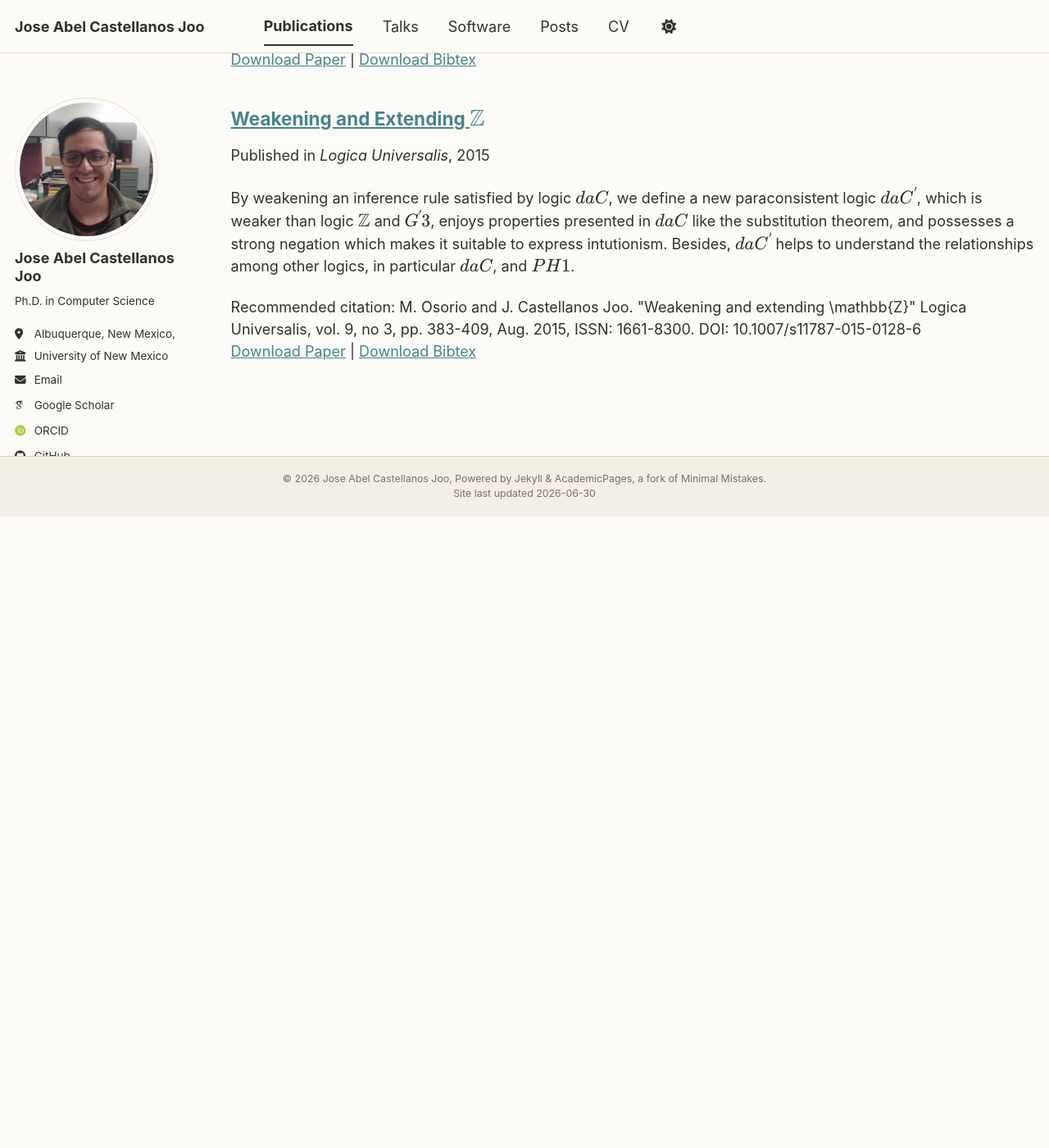
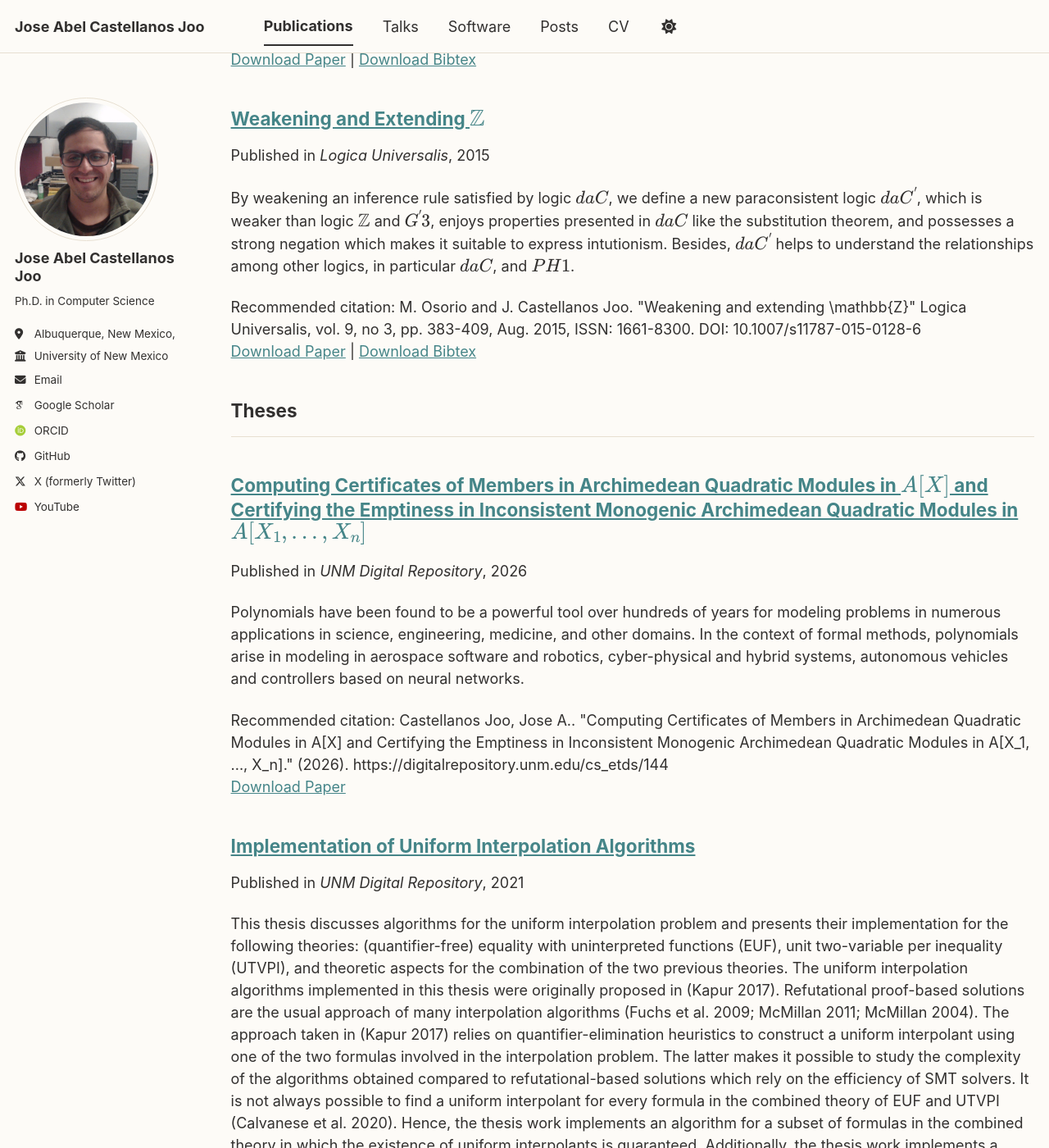
Before and after one commit to jcastellanosjoo/jcastellanosjoo.github.io, a Jekyll site: the page built from _pages/publications.html, in a window 1280 px wide and 1400 px high, scrolled down 3012 px. Shown: the whole window at 82% size. Built offline with Jekyll 4.4.1, drawn with Linux system fonts in a browser that asks for light colours; some web fonts are replaced; a script bundle is joined from its source files by our own code; library files that are not in the unit come from our copies; before the commit the page ends 3642 px from its top, so only the background shows below that; some of the changed text lies outside the part shown.

Commit message:
Add theses.

```diff
--- a/_config.yml
+++ b/_config.yml
@@ -91,6 +91,8 @@ publication_category:
     title: 'Journal Articles'
   books:
     title: 'Books'
+  theses:
+    title: 'Theses'
 
 # Site Settings
 teaser                   :  # filename of teaser fallback teaser image placed in /images/ for social media previews
--- /dev/null
+++ b/_publications/computing_certificates_archimedean_qm_univariate.md
@@ -0,0 +1,35 @@
+---
+title: "Computing Certificates of Members in Archimedean Quadratic
+Modules in $$A[X]$$ and Certifying the Emptiness in Inconsistent
+Monogenic Archimedean Quadratic Modules in $$A[X_1, ..., X_n]$$"
+collection: publications
+category: theses
+permalink: /publication/computing_certificates_archimedean_qm_univariate
+excerpt:
+date: 2026-05-16
+venue: 'UNM Digital Repository'
+paperurl: 'https://digitalrepository.unm.edu/cs_etds/144/'
+citation: 'Castellanos Joo, Jose A.. "Computing Certificates of Members
+in Archimedean Quadratic Modules in A[X] and Certifying the Emptiness
+in Inconsistent Monogenic Archimedean Quadratic Modules in A[X_1, ...,
+X_n]." (2026). https://digitalrepository.unm.edu/cs_etds/144'
+---
+Polynomials have been found to be a powerful tool over hundreds of years
+for modeling problems in numerous applications in science, engineering,
+medicine, and other domains. In the context of formal methods,
+polynomials arise in modeling in aerospace software and robotics,
+cyber-physical and hybrid systems, autonomous vehicles and controllers
+based on neural networks.
+
+A quadratic module is a linear combination of polynomials in a set of
+generators (including the constant 1) with sum of squares polynomials as
+multipliers. The membership problem for a finitely generated quadratic
+module can be decided; however, computing a certificate exhibiting why
+it is nonnegative under the assumption that the generators are
+nonnegative, can be nontrivial.
+
+A new symbolic algorithm is presented to compute sums of squares
+multipliers (certificates) to witness the membership of univariate
+polynomials in Archimedean quadratic modules. An algorithm is presented
+to compute a certificate for $$-1$$ in inconsistent quadratic modules in
+$$A[X_1, ..., X_n]$$.
--- /dev/null
+++ b/_publications/revisitando_c1.md
@@ -0,0 +1,14 @@
+---
+title: "Revisitando $$C_1$$"
+collection: publications
+category: theses
+permalink: /publication/revisitando_c1
+excerpt:
+date: 2014-12-08
+venue: 'Bibliotecas UDLAP'
+paperurl: 'https://catarina.udlap.mx/u_dl_a/tales/documentos/lsi/castellanos_j_ja/'
+citation: 'Castellanos Joo, Jose A.. "Revisitando C_1" (2024). https://catarina.udlap.mx/u_dl_a/tales/documentos/lsi/castellanos_j_ja/'
+---
+Paraconsistent logic is a non-classical logic that formalizes inconsistent but non-trivial theories. Particular features from these systems allow one to describe non-explosive theories in the classical sense, i.e. anything follows from a contradiction, while keeping deducing information from contradictory propositions.
+
+This thesis explores the logic $$C_1$$ introduced by Newton da. Costa. We studied extensions of the logic to predicate logic without equality.
--- /dev/null
+++ b/_publications/uniform_interpolation_algorithms.md
@@ -0,0 +1,102 @@
+---
+title: "Implementation of Uniform Interpolation Algorithms"
+collection: publications
+category: theses
+permalink: /publication/uniform_interpolation_algorithms
+excerpt:
+date: 2021-05-1
+venue: 'UNM Digital Repository'
+paperurl: 'https://digitalrepository.unm.edu/cs_etds/110/'
+citation: 'Castellanos Joo, Jose A.. "Implementation of Uniform
+Interpolation Algorithms." (2021).
+https://digitalrepository.unm.edu/cs_etds/110'
+---
+This thesis discusses algorithms for the uniform interpolation problem
+and presents their implementation for the following theories:
+(quantifier-free) equality with uninterpreted functions (EUF), unit
+two-variable per inequality (UTVPI), and theoretic aspects for the
+combination of the two previous theories. The uniform interpolation
+algorithms implemented in this thesis were originally proposed in (Kapur
+2017). Refutational proof-based solutions are the usual approach of many
+interpolation algorithms (Fuchs et al. 2009; McMillan 2011; McMillan
+2004). The approach taken in (Kapur 2017) relies on
+quantifier-elimination heuristics to construct a uniform interpolant
+using one of the two formulas involved in the interpolation problem. The
+latter makes it possible to study the complexity of the algorithms
+obtained compared to refutational-based solutions which rely on the
+efficiency of SMT solvers. It is not always possible to find a uniform
+interpolant for every formula in the combined theory of EUF and UTVPI
+(Calvanese et al. 2020). Hence, the thesis work implements an algorithm
+for a subset of formulas in the combined theory in which the existence
+of uniform interpolants is guaranteed. Additionally, the thesis work
+implements a Nelson-Oppen interpolation framework (Yorsh and Musuvathi
+2005) to combine the uniform interpolating algorithms in previous
+sections. The implementation uses Z3 (Moura and Bjørner 2008) for
+parsing purposes and satisfiability checking in the combination
+component of the thesis. Minor modifications were applied to Z3's enode
+data structure in order to label and distinguish formulas efficiently
+(i.e. distinguish A-part, B-part). The project can easily be integrated
+into the Z3 solver to extend its functionality for verification purposes
+using the Z3 plug-in module. The major results of the project are the
+following:
+
+- Implementation of Kapur's uniform interpolating algorithm for theories
+  EUF and UTVPI.
+
+- Modification and implementation of Phase III in Kapur's uniform
+  interpolation algorithm for EUF. As a byproduct, an application in
+  membership testing of a conjunction of Horn clauses is obtained.
+
+- Experimental evidence of uniform interpolants is provided as well as
+  performance results of the implemented systems.
+
+- An partially sound uniform interpolation algorithm for the combined
+  theory of EUF and UTVPI is proposed and proven correct for a suitable
+  fragment of the aforementioned combined theory.
+
+## References
+
+Calvanese, Diego, Silvio Ghilardi, Alessandro Gianola, Marco Montali,
+and Andrey Rivkin. 2020. "Combined Covers and Beth Definability." In
+*Automated Reasoning*, edited by Nicolas Peltier and Viorica
+Sofronie-Stokkermans. Springer International Publishing.
+
+
+
+Fuchs, Alexander, Amit Goel, Jim Grundy, Sava Krstić, and Cesare
+Tinelli. 2009. "Ground Interpolation for the Theory of Equality." In
+*Tools and Algorithms for the Construction and Analysis of Systems*,
+edited by Stefan Kowalewski and Anna Philippou. Springer Berlin
+Heidelberg.
+
+
+
+Kapur, Deepak. 2017. "A New Algorithm for Computing (Strongest)
+Interpolants over Quantifier-Free Theory of Equality over Uninterpreted
+Symbols." *Manuscript*.
+
+
+
+McMillan, K. L. 2004. "An Interpolating Theorem Prover." In *Tools and
+Algorithms for the Construction and Analysis of Systems*, edited by Kurt
+Jensen and Andreas Podelski. Springer Berlin Heidelberg.
+
+
+
+McMillan, Kenneth. 2011. "Interpolants from Z3 Proofs." *Formal Methods
+in Computer-Aided Design*, Formal Methods in Computer-Aided Design
+Editions.
+<https://www.microsoft.com/en-us/research/publication/interpolants-from-z3-proofs/>.
+
+
+
+Moura, Leonardo de, and Nikolaj Bjørner. 2008. "Z3: An Efficient SMT
+Solver." In *Tools and Algorithms for the Construction and Analysis of
+Systems*, edited by C. R. Ramakrishnan and Jakob Rehof. Springer Berlin
+Heidelberg.
+
+
+
+Yorsh, Greta, and Madanlal Musuvathi. 2005. "A Combination Method for
+Generating Interpolants." In *Automated Deduction -- CADE-20*, edited by
+Robert Nieuwenhuis. Springer Berlin Heidelberg.
```
